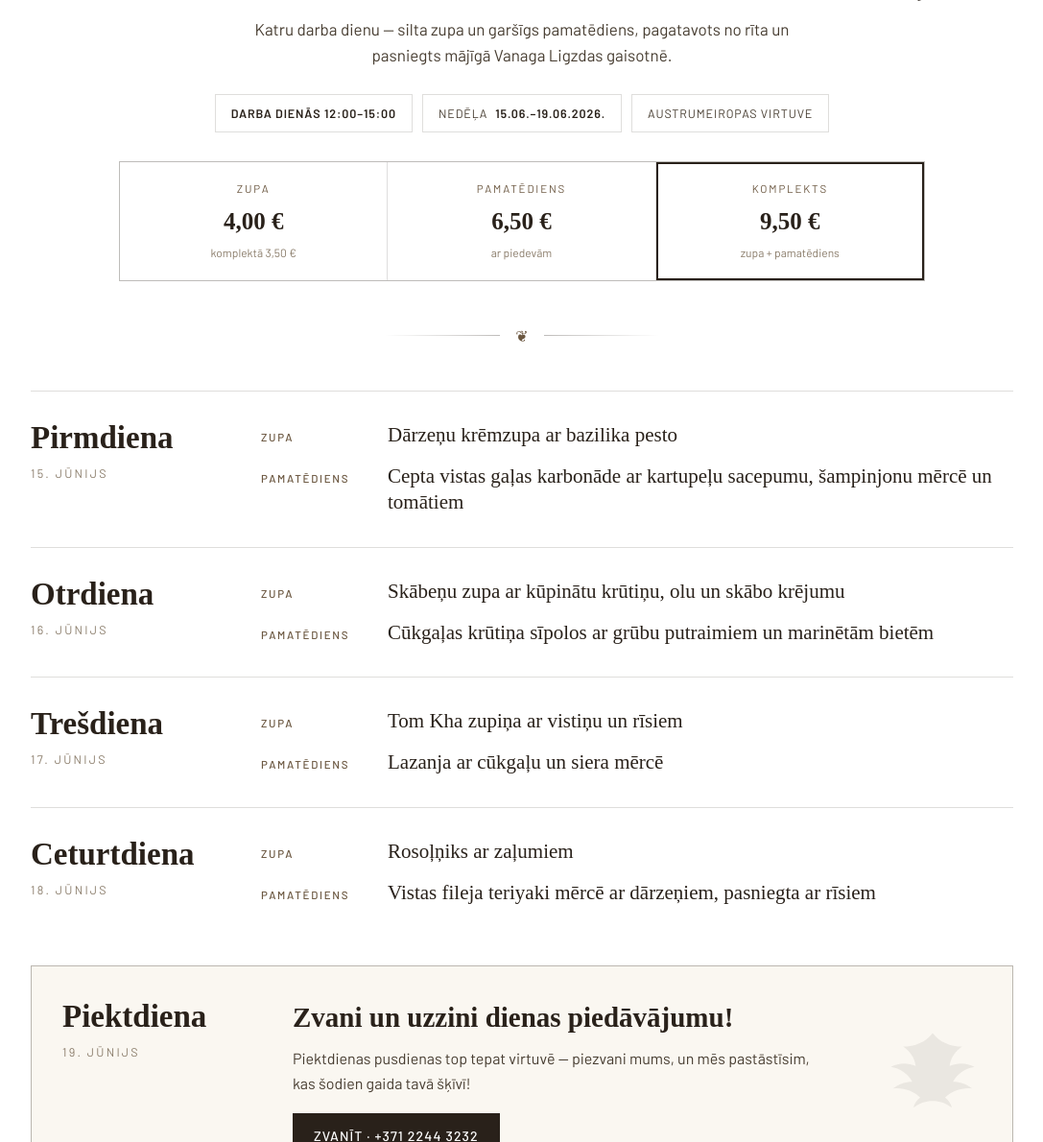
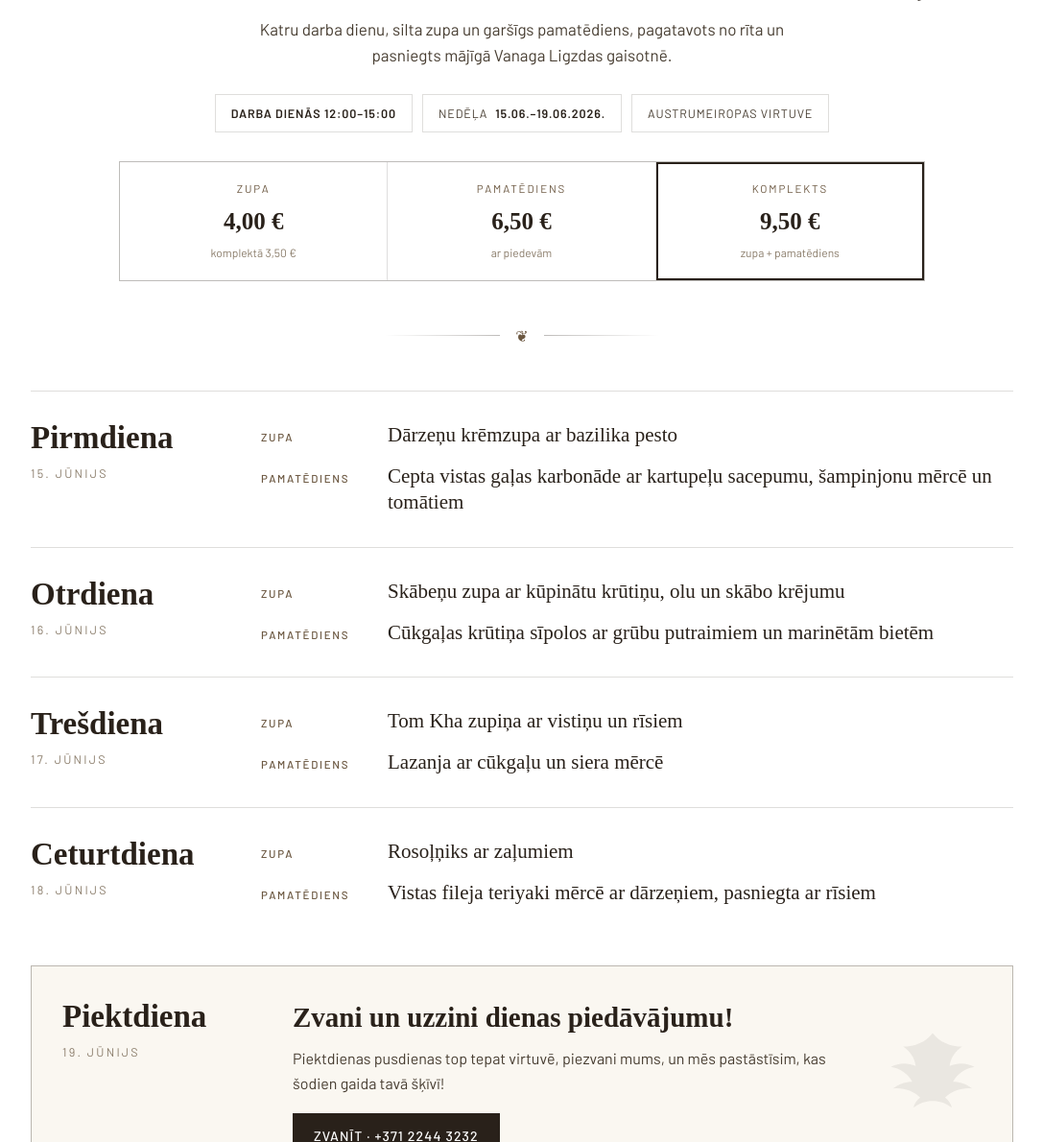
Before and after one commit to alenciksotto020-jpg/vanaga-ligzda-pusdienas, a plain HTML site: page version-1-pergaments.html in a window 1280 px wide. Shown: the part 290-1480 px from the top of the page at 96% size, without its empty margins (96-1183 px from the left). Drawn offline with Linux system fonts and the light colour scheme; no server answers; a web font is replaced by a local one.

Commit message:
Saraksts: em dash -> comma in tagline + Friday text
Co-Authored-By: Claude Opus 4.8 (1M context) <noreply@anthropic.com>

```diff
--- a/version-1-pergaments.html
+++ b/version-1-pergaments.html
@@ -165,7 +165,7 @@
   <div class="wrap">
     <span class="eyebrow">Biznesa pusdienas</span>
     <h1>Pusdienu <span class="hl">piedāvājumi</span> šonedēļ</h1>
-    <p class="lead">Katru darba dienu — silta zupa un garšīgs pamatēdiens, pagatavots no rīta un pasniegts mājīgā Vanaga Ligzdas gaisotnē.</p>
+    <p class="lead">Katru darba dienu, silta zupa un garšīgs pamatēdiens, pagatavots no rīta un pasniegts mājīgā Vanaga Ligzdas gaisotnē.</p>
     <div class="meta-row">
       <span class="chip"><b>Darba dienās <span id="mTime">12:00–15:00</span></b></span>
       <span class="chip">Nedēļa <b id="mWeek">15.06.–19.06.2026.</b></span>
@@ -217,7 +217,7 @@
       <div class="courses">
         <div>
           <div class="surprise">Zvani un uzzini dienas piedāvājumu!</div>
-          <p>Piektdienas pusdienas top tepat virtuvē — piezvani mums, un mēs pastāstīsim, kas šodien gaida tavā šķīvī!</p>
+          <p>Piektdienas pusdienas top tepat virtuvē, piezvani mums, un mēs pastāstīsim, kas šodien gaida tavā šķīvī!</p>
           <a href="tel:+37122443232" style="display:inline-block;margin-top:18px;font-family:'Barlow',sans-serif;font-weight:500;font-size:14px;letter-spacing:.08em;text-transform:uppercase;color:#fff;background:var(--ink);padding:13px 22px;text-decoration:none">Zvanīt · +371 2244 3232</a>
         </div>
       </div>
```
